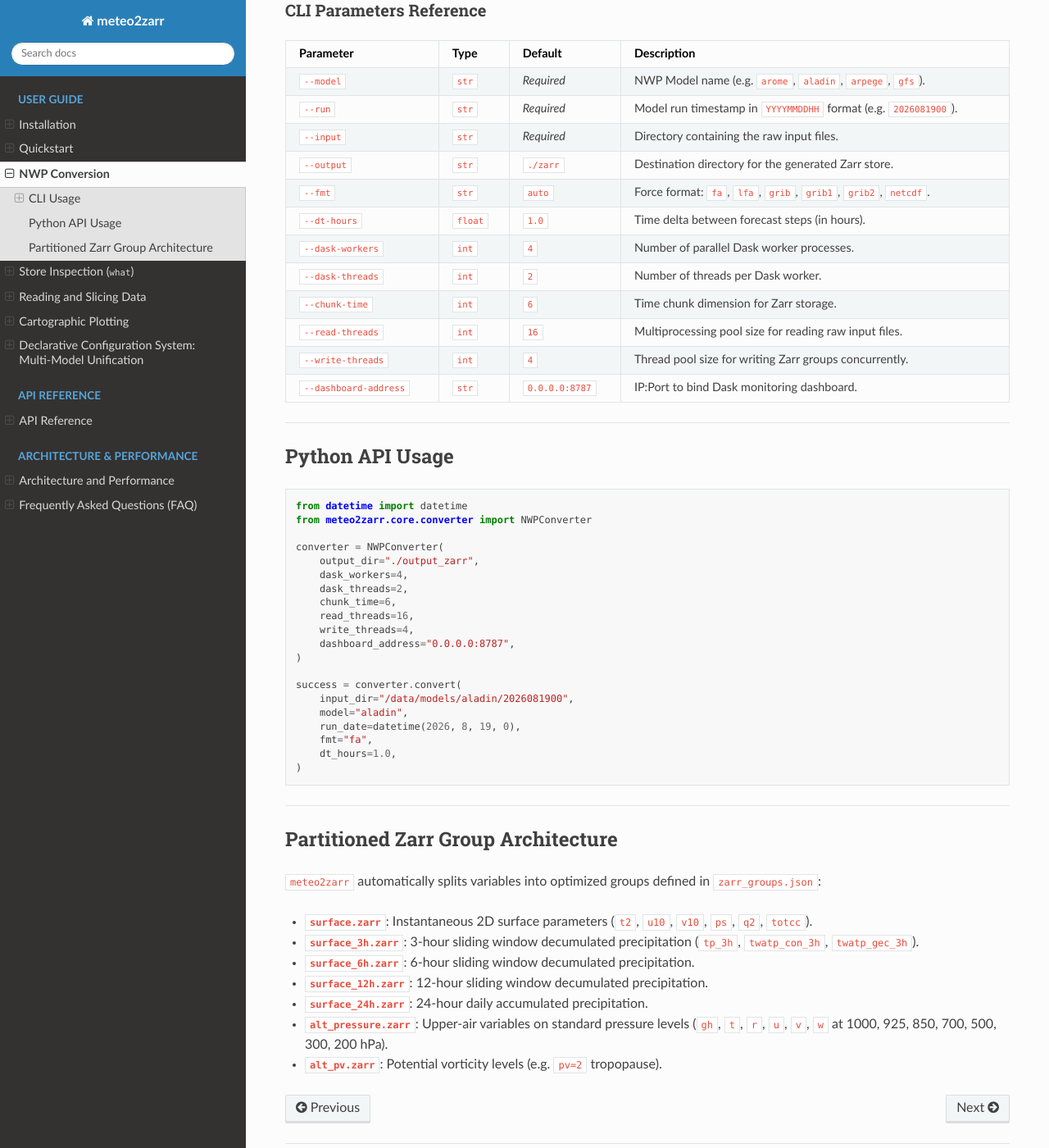
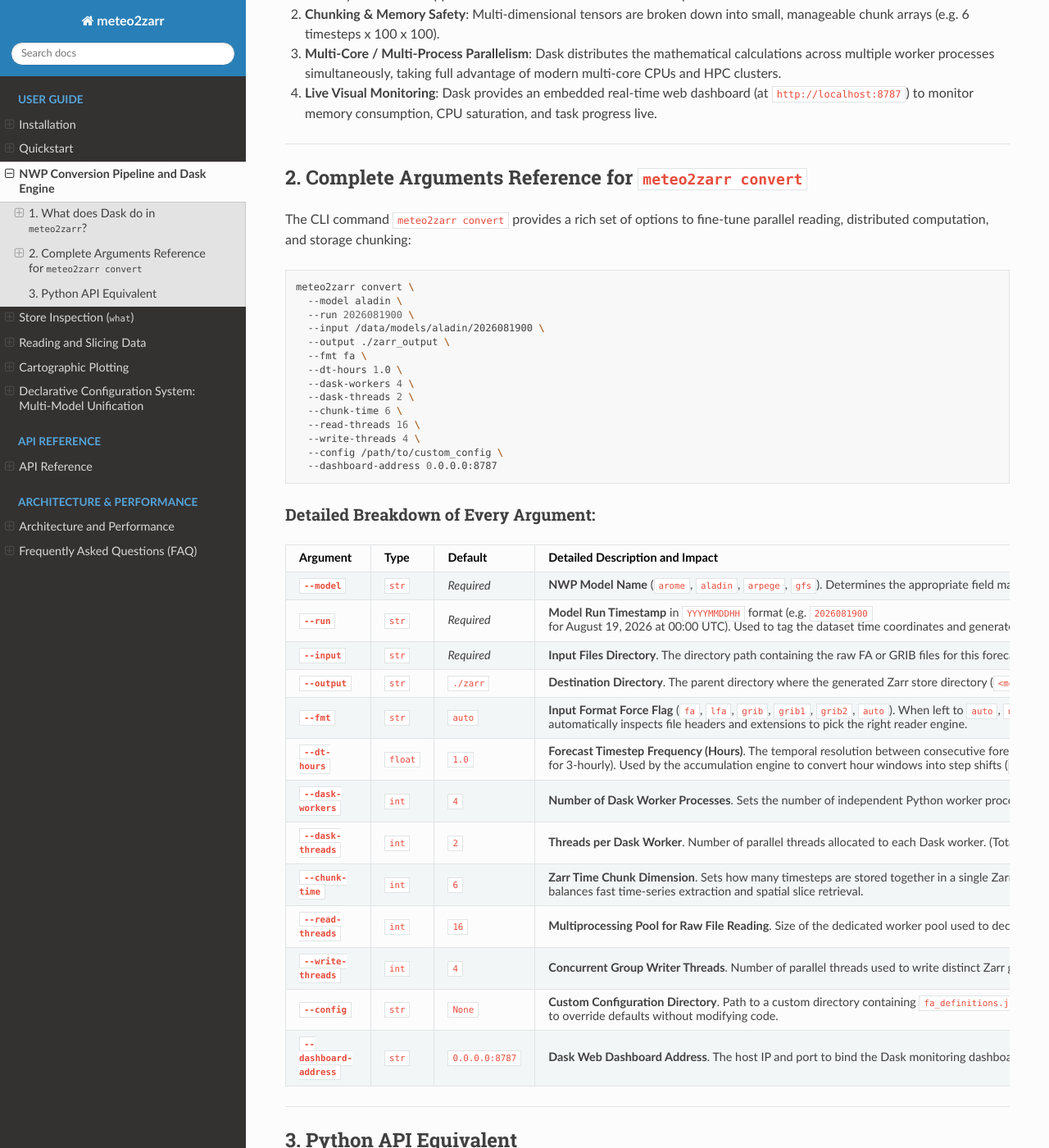
Before and after one commit to walidchikhi/meteo2zarr, a Sphinx documentation site: the page built from docs/source/conversion.md, in a window 1280 px wide and 1400 px high, scrolled down 498 px. Shown: the whole window at 82% size. Built offline with Sphinx 7.4.7 and the Read the Docs theme 3.1.0, drawn with Linux system fonts in a browser that asks for light colours; some of the changed text lies outside the part shown.

Commit message:
docs: explain Dask distributed computing engine and provide exhaustive meteo2zarr convert CLI args reference

````diff
--- a/docs/source/conversion.md
+++ b/docs/source/conversion.md
@@ -1,48 +1,69 @@
-# NWP Conversion
+# NWP Conversion Pipeline and Dask Engine
 
-The conversion engine transforms heterogeneous model output files into unified, partitioned, CF-compliant Zarr groups.
+## 1. What does Dask do in `meteo2zarr`?
 
-## CLI Usage
+In Numerical Weather Prediction (NWP), converting 70+ forecast timesteps containing hundreds of 2D/3D meteorological fields quickly hits the limits of standard sequential Python:
+- **Memory Saturation**: Storing tens of gigabytes of raw uncompressed floating-point grids directly in RAM causes Out-Of-Memory (OOM) crashes.
+- **CPU Bottlenecks**: Computing vector wind speeds $\sqrt{u^2 + v^2}$, wind directions, and sliding-window precipitation decumulations $RR_{3\text{h}}(T) = \text{Acc}(T) - \text{Acc}(T-3\text{h})$ sequentially across 50 million grid points is slow.
+
+### How Dask Solves This:
+1. **Lazy Execution (Task Graphs)**: Data arrays are represented as lazy computational graphs. No actual computations or memory allocations happen until data is streamed to the Zarr compressor.
+2. **Chunking & Memory Safety**: Multi-dimensional tensors are broken down into small, manageable chunk arrays (e.g. 6 timesteps x 100 x 100).
+3. **Multi-Core / Multi-Process Parallelism**: Dask distributes the mathematical calculations across multiple worker processes simultaneously, taking full advantage of modern multi-core CPUs and HPC clusters.
+4. **Live Visual Monitoring**: Dask provides an embedded real-time web dashboard (at `http://localhost:8787`) to monitor memory consumption, CPU saturation, and task progress live.
+
+---
+
+## 2. Complete Arguments Reference for `meteo2zarr convert`
+
+The CLI command `meteo2zarr convert` provides a rich set of options to fine-tune parallel reading, distributed computation, and storage chunking:
 
 ```bash
 meteo2zarr convert \
   --model aladin \
   --run 2026081900 \
-  --input /path/to/nwp/data \
+  --input /data/models/aladin/2026081900 \
   --output ./zarr_output \
   --fmt fa \
+  --dt-hours 1.0 \
   --dask-workers 4 \
   --dask-threads 2 \
   --chunk-time 6 \
   --read-threads 16 \
-  --write-threads 4
+  --write-threads 4 \
+  --config /path/to/custom_config \
+  --dashboard-address 0.0.0.0:8787
 ```
 
-### CLI Parameters Reference
+### Detailed Breakdown of Every Argument:
 
-| Parameter | Type | Default | Description |
+| Argument | Type | Default | Detailed Description and Impact |
 | :--- | :--- | :--- | :--- |
-| `--model` | `str` | *Required* | NWP Model name (e.g. `arome`, `aladin`, `arpege`, `gfs`). |
-| `--run` | `str` | *Required* | Model run timestamp in `YYYYMMDDHH` format (e.g. `2026081900`). |
-| `--input` | `str` | *Required* | Directory containing the raw input files. |
-| `--output` | `str` | `./zarr` | Destination directory for the generated Zarr store. |
-| `--fmt` | `str` | `auto` | Force format: `fa`, `lfa`, `grib`, `grib1`, `grib2`, `netcdf`. |
-| `--dt-hours` | `float` | `1.0` | Time delta between forecast steps (in hours). |
-| `--dask-workers` | `int` | `4` | Number of parallel Dask worker processes. |
-| `--dask-threads` | `int` | `2` | Number of threads per Dask worker. |
-| `--chunk-time` | `int` | `6` | Time chunk dimension for Zarr storage. |
-| `--read-threads` | `int` | `16` | Multiprocessing pool size for reading raw input files. |
-| `--write-threads`| `int` | `4` | Thread pool size for writing Zarr groups concurrently. |
-| `--dashboard-address` | `str` | `0.0.0.0:8787` | IP:Port to bind Dask monitoring dashboard. |
+| **`--model`** | `str` | *Required* | **NWP Model Name** (`arome`, `aladin`, `arpege`, `gfs`). Determines the appropriate field mapping definitions, accumulation keys, and vertical coordinate rules. |
+| **`--run`** | `str` | *Required* | **Model Run Timestamp** in `YYYYMMDDHH` format (e.g. `2026081900` for August 19, 2026 at 00:00 UTC). Used to tag the dataset time coordinates and generate the root folder name (`<model>_<run>`). |
+| **`--input`** | `str` | *Required* | **Input Files Directory**. The directory path containing the raw FA or GRIB files for this forecast run. |
+| **`--output`** | `str` | `./zarr` | **Destination Directory**. The parent directory where the generated Zarr store directory (`<model>_<run>`) will be created. |
+| **`--fmt`** | `str` | `auto` | **Input Format Force Flag** (`fa`, `lfa`, `grib`, `grib1`, `grib2`, `auto`). When left to `auto`, `meteo2zarr` automatically inspects file headers and extensions to pick the right reader engine. |
+| **`--dt-hours`** | `float` | `1.0` | **Forecast Timestep Frequency (Hours)**. The temporal resolution between consecutive forecast files (e.g. `1.0` for hourly output, `3.0` for 3-hourly). Used by the accumulation engine to convert hour windows into step shifts (`steps = hours / dt_hours`). |
+| **`--dask-workers`** | `int` | `4` | **Number of Dask Worker Processes**. Sets the number of independent Python worker processes spawned by Dask for parallel data computation and compression. |
+| **`--dask-threads`** | `int` | `2` | **Threads per Dask Worker**. Number of parallel threads allocated to each Dask worker. (Total computation threads = `workers * threads`). |
+| **`--chunk-time`** | `int` | `6` | **Zarr Time Chunk Dimension**. Sets how many timesteps are stored together in a single Zarr chunk file on disk. A value of `6` balances fast time-series extraction and spatial slice retrieval. |
+| **`--read-threads`** | `int` | `16` | **Multiprocessing Pool for Raw File Reading**. Size of the dedicated worker pool used to decode raw FA/GRIB files in parallel before handing arrays over to Dask. |
+| **`--write-threads`**| `int` | `4` | **Concurrent Group Writer Threads**. Number of parallel threads used to write distinct Zarr groups (`surface`, `surface_3h`, `alt_pressure`, etc.) to disk simultaneously. |
+| **`--config`** | `str` | `None` | **Custom Configuration Directory**. Path to a custom directory containing `fa_definitions.json`, `grib_definitions.json`, or `zarr_groups.json` to override defaults without modifying code. |
+| **`--dashboard-address`** | `str` | `0.0.0.0:8787` | **Dask Web Dashboard Address**. The host IP and port to bind the Dask monitoring dashboard. Set to `":0"` to pick a random open port, or `None` to disable. |
 
 ---
 
-## Python API Usage
+## 3. Python API Equivalent
+
+All CLI parameters directly map to the `NWPConverter` class and its `convert()` method:
 
 ```python
 from datetime import datetime
 from meteo2zarr.core.converter import NWPConverter
 
+# 1. Initialize the converter with worker and cluster settings
 converter = NWPConverter(
     output_dir="./output_zarr",
     dask_workers=4,
@@ -53,25 +74,15 @@ converter = NWPConverter(
     dashboard_address="0.0.0.0:8787",
 )
 
+# 2. Execute the conversion
 success = converter.convert(
     input_dir="/data/models/aladin/2026081900",
     model="aladin",
     run_date=datetime(2026, 8, 19, 0),
     fmt="fa",
     dt_hours=1.0,
+    config_dir=None,  # Optional custom config directory
 )
+
+print(f"Conversion status: {success}")
 ```
-
----
-
-## Partitioned Zarr Group Architecture
-
-`meteo2zarr` automatically splits variables into optimized groups defined in `zarr_groups.json`:
-
-- **`surface.zarr`**: Instantaneous 2D surface parameters (`t2`, `u10`, `v10`, `ps`, `q2`, `totcc`).
-- **`surface_3h.zarr`**: 3-hour sliding window decumulated precipitation (`tp_3h`, `twatp_con_3h`, `twatp_gec_3h`).
-- **`surface_6h.zarr`**: 6-hour sliding window decumulated precipitation.
-- **`surface_12h.zarr`**: 12-hour sliding window decumulated precipitation.
-- **`surface_24h.zarr`**: 24-hour daily accumulated precipitation.
-- **`alt_pressure.zarr`**: Upper-air variables on standard pressure levels (`gh`, `t`, `r`, `u`, `v`, `w` at 1000, 925, 850, 700, 500, 300, 200 hPa).
-- **`alt_pv.zarr`**: Potential vorticity levels (e.g. `pv=2` tropopause).
````
